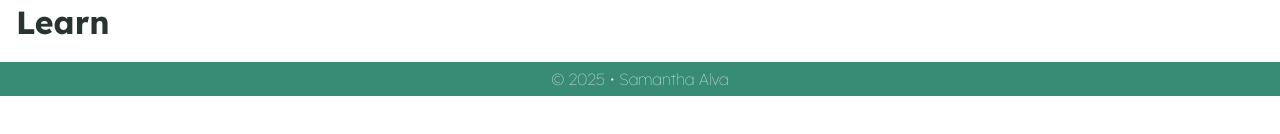
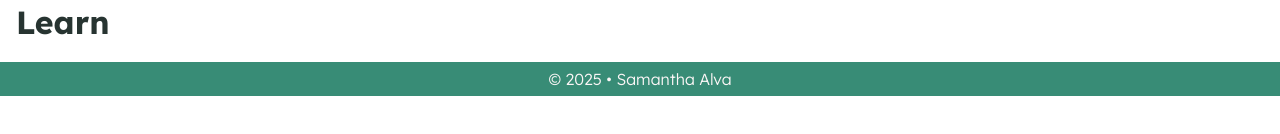
Before and after one commit to samanthaalva/My-Responsive-Start-Folder, a plain HTML site: page index.html in a window 1280 px wide. Shown: the part 164-298 px from the top of the page. Drawn offline with Linux system fonts and the light colour scheme.

Commit message:
Update for Accessibility.

```diff
--- a/scss/_small.scss
+++ b/scss/_small.scss
@@ -89,7 +89,7 @@ footer {
     width: 100%;
     p {
         margin: 0;
-        font-weight: $lightWeight;
+        font-weight: 300;
         text-align: center;
         color: $bgColor
     }
```
Also changed, not shown: css/styles.css, css/styles.min.css, 2 other files.
